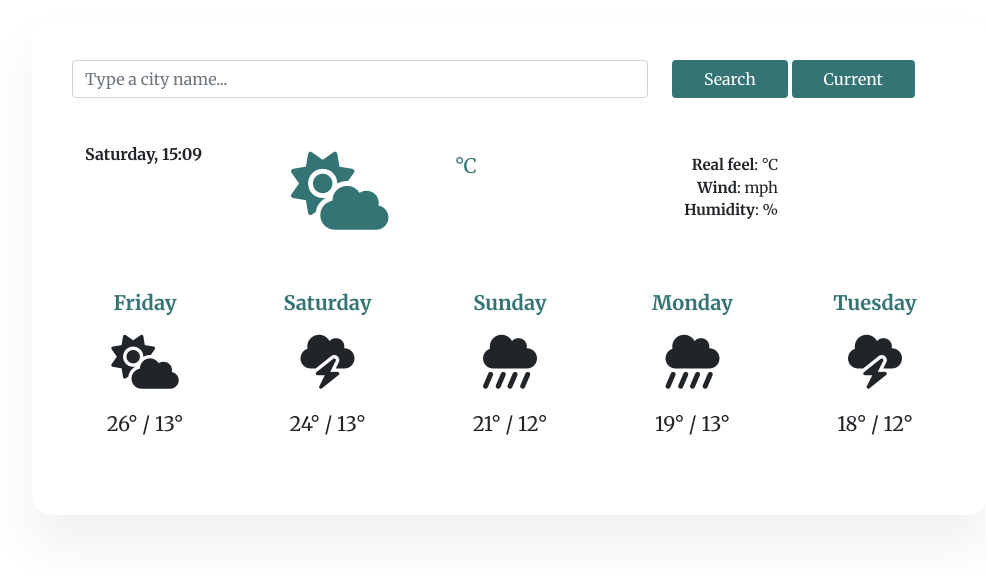
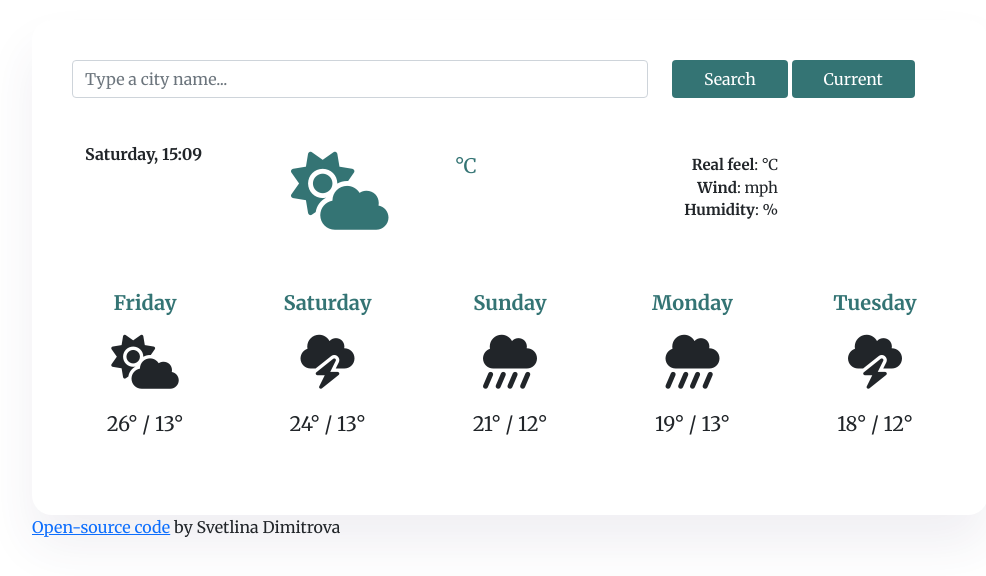
Before and after one commit to svetlinad97/Svetlina-s-Weather-App, a plain HTML site: page index.html in a window 1280 px wide. Shown: the whole page, without its empty margins (130-1116 px from the left). Drawn offline with nearby package versions, Linux system fonts and the light colour scheme; no server answers.

Commit message:
Adding open-source code

```diff
--- a/index.html
+++ b/index.html
@@ -125,6 +125,8 @@
                 </div>
             </div>
         </div>
+        <p><a href="https://github.com/svetlinad97/Svetlina-s-Weather-App"> Open-source code</a> by Svetlina Dimitrova
+        </p>
         <script src="src/index.js"></script>
 
 </body>
```
